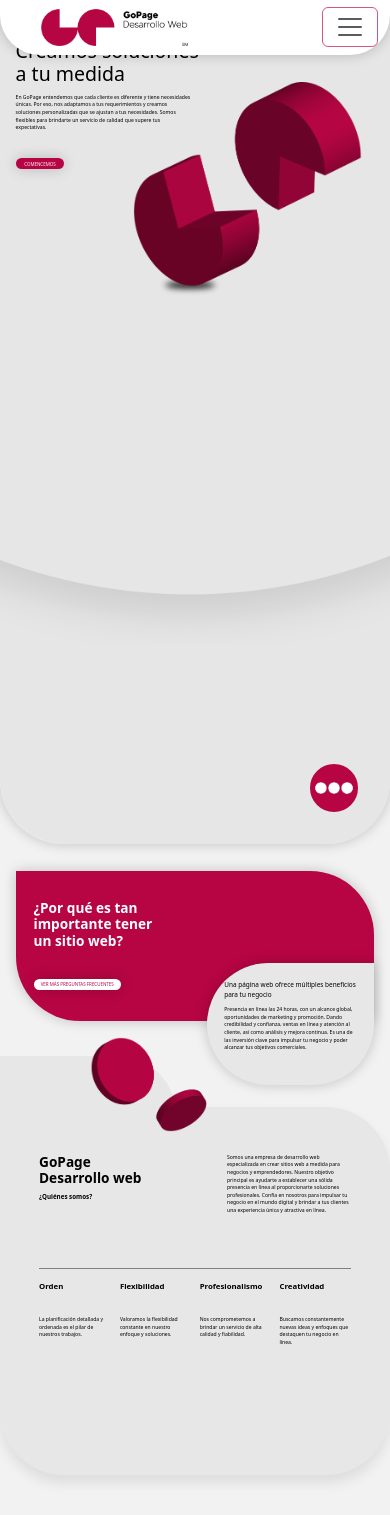
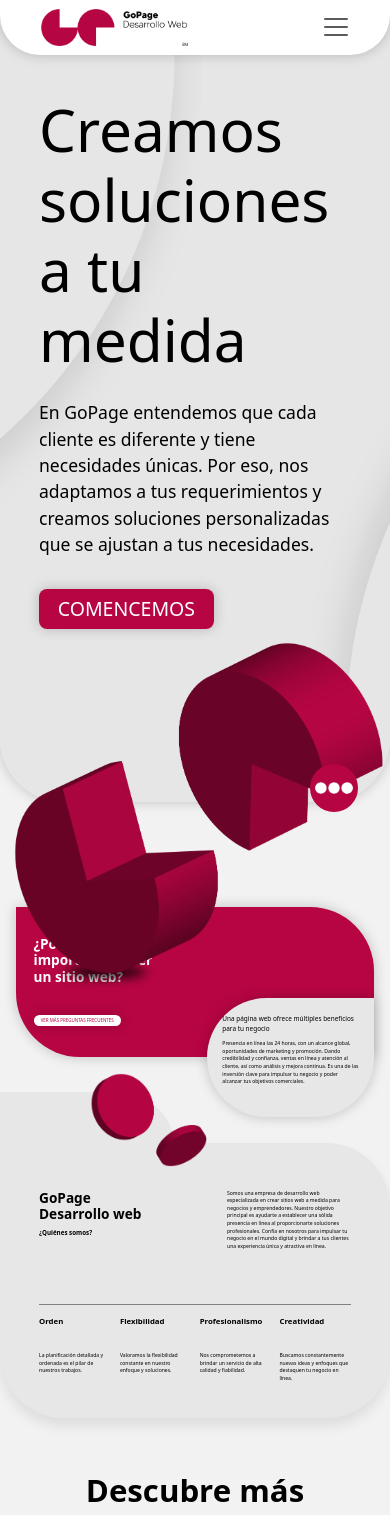
Before and after one commit to dileo24/portafolioGP, a React (Create React App) app in the folder client/: page / in a window 390 px wide. Shown: the top 1515 px of the page. Built offline with nearby package versions, Linux system fonts and the light colour scheme.

Commit message:
responsive mobile

```diff
--- a/client/src/components/Nosotros.jsx
+++ b/client/src/components/Nosotros.jsx
@@ -14,9 +14,11 @@ export default function Nosotros() {
         <p className="descr-inicio">
           En GoPage entendemos que cada cliente es diferente y tiene necesidades
           únicas. Por eso, nos adaptamos a tus requerimientos y creamos
-          soluciones personalizadas que se ajustan a tus necesidades. Somos
-          flexibles para brindarte un servicio de calidad que supere tus
-          expectativas.
+          soluciones personalizadas que se ajustan a tus necesidades.{" "}
+          <span>
+            Somos flexibles para brindarte un servicio de calidad que supere tus
+            expectativas.
+          </span>
         </p>
         <a className="button-inicio" href="#planes">
           COMENCEMOS
--- a/client/src/styles/base/_settings.scss
+++ b/client/src/styles/base/_settings.scss
@@ -7,7 +7,7 @@ $grisClaro: #e7e7e7;
 $grisOscuro: #808080;
 $tituloSize: 2.5vw;
 $descrSize: 1.3vw;
-$descrSizeResp: 3.6vw;
+$descrSizeResp: 4.5vw;
 $descrLineHeight: 150%;
 
 @mixin center {
--- a/client/src/styles/components/_navbar.scss
+++ b/client/src/styles/components/_navbar.scss
@@ -1,13 +1,10 @@
 .navContainer {
   width: 100%;
   background-color: white;
-  //background-color: rgb(255, 255, 255);
-  // background-color: rgba($color: #000000, $alpha: 1);
   position: fixed;
   z-index: 9999;
   box-shadow: 0px 0px 0.8rem 0px rgba(0, 0, 0, 0.207);
-  padding-top: 1%;
-  padding-bottom: 1%;
+  padding: 1% 0;
   border-radius: 0 0 2.5rem 2.5rem;
   -webkit-border-radius: 0 0 2.5rem 2.5rem;
   -moz-border-radius: 0 0 2.5rem 2.5rem;
@@ -51,18 +48,28 @@
   color: $magenta !important;
 }
 
+///// Responsive /////
+
+// Celulares horizontal y tablets
 @media only screen and (min-width: 700px) and (max-width: 991px) {
   .navContainer {
+    padding: 0.5% 0;
     .navbar {
       .containNav {
         .navbar-brand {
-          width: 20%;
+          width: 18%;
+          .logo {
+            width: auto;
+            height: 2rem;
+          }
         }
         .navbar-toggler {
-          border: 1px solid $magentaClaro;
+          width: 10%;
+          border: none !important;
         }
         .navbar-toggler:focus {
           box-shadow: none;
+          border: none !important;
         }
         .navbar-collapse {
           .navbar-nav {
@@ -80,6 +87,7 @@
   }
 }
 
+// Celulares vertical
 @media only screen and (max-width: 700px) {
   .navContainer {
     .navbar {
@@ -88,7 +96,8 @@
           width: 40%;
         }
         .navbar-toggler {
-          border: 1px solid $magentaClaro;
+          border: none;
+          margin-right: 4%;
         }
         .navbar-toggler:focus {
           box-shadow: none;
--- a/client/src/styles/components/_nosotros.scss
+++ b/client/src/styles/components/_nosotros.scss
@@ -2,8 +2,8 @@
   height: auto;
   color: black;
   .inicio {
-    height: 100vh;
-    //padding-bottom: 25%;
+    // height: 100vh;
+    padding-bottom: 15%;
     //background-color: rgba(255, 255, 255, 0);
     // background-image: linear-gradient(135deg, #f5f7fa 0%, #e2c3cf 100%);
     // background-image: linear-gradient(135deg, #f5f7fa 0%, #bedbf0 100%);
@@ -20,10 +20,11 @@
     .titulo-inicio {
       font-size: 5vw;
       padding: 10% 0 0 4%;
+      margin: 0;
     }
     .descr-inicio {
       margin: 1.5% 0 4% 4%;
-      width: 45%;
+      width: 46%;
       font-size: $descrSize;
       font-weight: 100;
       line-height: $descrLineHeight;
@@ -39,10 +40,9 @@
     .GPcontainer {
       position: absolute;
       margin-top: -26%;
-      right: 1rem;
+      right: 1%;
       .GP {
         width: 65vw;
-        height: auto;
       }
     }
   }
@@ -88,7 +88,7 @@
       box-shadow: 0px 0px 0.8rem 0px rgba(0, 0, 0, 0.207);
       width: 43%;
       // border: 1px solid rgb(160, 160, 160);
-      padding: 4.5%;
+      padding: 4%;
       z-index: 9;
       background-color: $grisClaro;
       // color: white;
@@ -141,7 +141,7 @@
     height: auto;
     color: black;
     padding: 12% 10%;
-    padding-bottom: 8rem;
+    padding-bottom: 9%;
     border-radius: 0 4rem 4rem 4rem;
     -webkit-border-radius: 0 4rem 4rem 4rem;
     -moz-border-radius: 0 4rem 4rem 4rem;
@@ -204,6 +204,118 @@
 
 ///// Responsive /////
 
-// Tablets
-@media only screen and (max-width: 992px) {
+// Celulares horizontal y tablets
+@media only screen and (min-width: 700px) and (max-width: 991px) {
+  .nosotrosContainer {
+    .inicio {
+      .titulo-inicio {
+        padding: 8% 0 0 4%;
+      }
+      .descr-inicio {
+        font-weight: normal;
+      }
+      .GPcontainer {
+        // margin-top: -30%;
+      }
+    }
+    .beneficios {
+      .box2 {
+        .descr-beneficios {
+          font-weight: normal;
+        }
+      }
+    }
+  }
 }
+
+// Celulares vertical
+@media only screen and (max-width: 700px) {
+  .nosotrosContainer {
+    .inicio {
+      background-size: cover;
+      background-position: center;
+      height: 95vh;
+      margin-bottom: 20%;
+      padding: 0 10%;
+      // padding-bottom: 15%;
+      .titulo-inicio {
+        font-size: 15vw;
+        padding: 0;
+        padding-top: 30%;
+      }
+      .descr-inicio {
+        margin: 8% 0 12% 0;
+        // padding: 0 6%;
+        width: 100%;
+        font-size: $descrSizeResp;
+        font-weight: 300;
+        span {
+          display: none;
+        }
+      }
+      .button-inicio {
+        font-size: 5vw;
+        padding: 2% 6%;
+        margin: 0;
+      }
+      .GPcontainer {
+        position: absolute;
+        margin-top: 0;
+        right: -3.5%;
+        .GP {
+          width: 105vw;
+        }
+      }
+    }
+
+    .beneficios {
+      .box1 {
+        .titulo-beneficios {
+        }
+        .button-beneficios {
+        }
+        .button-beneficios:hover {
+        }
+      }
+      .box2 {
+        .subtitulo-beneficios {
+        }
+        .descr-beneficios {
+        }
+      }
+      .box3 {
+      }
+      .circulos3D {
+        img {
+        }
+      }
+      .frase {
+        p {
+        }
+      }
+    }
+
+    .info {
+      .flex-info {
+        .titulo-info {
+          span {
+          }
+        }
+        .descr-info {
+        }
+      }
+      .items-info {
+        .item-info {
+        }
+        .item-info:not(:last-child) {
+        }
+        .item-info:not(:first-child) {
+        }
+        .titulo-item {
+        }
+        .descr-item {
+        }
+      }
+    }
+  }
+}
--- a/client/src/styles/components/_planes.scss
+++ b/client/src/styles/components/_planes.scss
@@ -2,10 +2,8 @@
   padding-bottom: 7%;
   background-color: $grisClaro;
   .planesYPrecios {
-    padding-top: 5rem;
-    // padding-bottom: 4rem;
     @include centerCol;
-    padding-bottom: 3rem;
+    padding: 5.3% 0 4% 0;
 
     .text {
       width: 50%;
@@ -33,11 +31,11 @@
     background-color: black;
   }
   .planes {
-    @include centerRow;
-    padding: 0 3% 0 3%;
+    display: flex;
     justify-content: space-evenly;
     align-items: center;
     flex-wrap: wrap;
+    padding: 0 3%;
     .bordeResp {
       display: none;
     }
@@ -46,7 +44,7 @@
       font-size: 1vw;
     }
     .planOro {
-      margin-bottom: 8rem;
+      margin-bottom: 9%;
     }
     .plan {
       @include centerCol;
@@ -54,32 +52,31 @@
       width: 29%;
       color: black;
       .nombrePlan {
-        margin: 3rem 0 0.5rem 0;
+        margin: 10% 0 0.5% 0;
         font-size: 2.9vw;
         font-weight: bolder;
       }
       .text {
-        padding: 0 2rem;
+        padding: 0 10%;
         text-align: center;
         margin: 0;
       }
 
       .detalles {
-        margin-top: 1.5rem;
+        margin-top: 6%;
         width: 100%;
         position: relative;
         border-radius: 0.5rem;
         box-shadow: 0px 5px 10px rgba(0, 0, 0, 0.2);
         background-color: rgb(238, 238, 238);
-        padding-right: 11%;
-        padding-left: 11%;
+        padding: 0 11%;
         @include center;
         .lista {
           padding-bottom: 25%;
         }
         .check {
-          width: 5%;
-          margin-right: 0.3rem;
+          width: 4%;
+          margin-right: 1.5%;
         }
         .precio {
           @include centerCol;
@@ -125,7 +122,7 @@
       a {
         width: 100%;
         button {
-          margin-top: 1.5rem;
+          margin-top: 6%;
           width: 100%;
           padding-top: 3.5%;
           padding-bottom: 3.5%;
@@ -155,19 +152,17 @@
     border-radius: 0.5rem;
     box-shadow: 0px 5px 10px rgba(0, 0, 0, 0.2);
     background-color: rgb(238, 238, 238);
-    margin: 0 6% 0 6%;
+    margin: 0 6%;
     padding: 0 2%;
     @include centerRow;
     .sopTecImg {
       width: 7%;
       padding: 0.5%;
-      // margin-left: 7.2%;
     }
     .detalles {
       width: 90%;
       @include centerCol;
-      // margin-left: 1%;
-      margin-left: 8.2%;
+      margin-left: 6.3%;
       color: black;
       .titulo {
         font-size: 1.7vw;
@@ -183,8 +178,6 @@
     }
     .precio {
       @include centerCol;
-      // width: 12%;
-      // margin-right: 2%;
       .prec {
         margin-top: 2%;
         @include center;
@@ -214,12 +207,14 @@
 @media only screen and (max-width: 700px) {
   .planesContainer {
     .planesYPrecios {
+      padding: 14% 0 10% 0;
       .text {
         width: 80%;
         .titulo {
           @include tituloMedianoResp;
           text-align: center;
           width: 100%;
+          margin-bottom: 4%;
         }
         p {
           font-size: $descrSizeResp;
@@ -231,7 +226,8 @@
       padding: 0 3% 5% 3%;
       p {
         color: black;
-        font-size: 3.2vw;
+        font-size: $descrSizeResp;
+        font-weight: 300;
       }
       .planOro {
         margin-bottom: 0;
@@ -243,6 +239,7 @@
         }
         .text {
           padding: 0 0;
+          width: 105%;
         }
         .detalles {
           .precio {
@@ -292,18 +289,18 @@
     flex-direction: column !important;
     height: 100%;
     .sopTecImg {
-      width: 10% !important;
+      width: 20% !important;
     }
     .detalles {
       width: 100%;
       margin-left: 0 !important;
       .titulo {
-        font-size: 5vw !important;
-        margin-bottom: 0;
+        font-size: 8vw !important;
+        margin: 6% !important;
       }
       .text {
-        font-size: 3vw !important;
-        margin-bottom: 1%;
+        font-size: $descrSizeResp !important;
+        margin-bottom: 6% !important;
         text-align: center;
         width: 100% !important;
       }
@@ -315,12 +312,12 @@
         @include center;
         .precioNum,
         .moneda {
-          font-size: 5vw !important;
+          font-size: 10vw !important;
         }
       }
       .aclaracion {
-        font-size: 2vw !important;
-        margin-bottom: 5%;
+        font-size: 4vw !important;
+        margin-bottom: 0 !important;
       }
     }
   }
--- a/client/src/styles/components/_proyectos.scss
+++ b/client/src/styles/components/_proyectos.scss
@@ -96,7 +96,7 @@
       width: 80vw;
       span {
         @include center;
-        padding-top: 24%;
+        padding-top: 22%;
         transform: translate(0, 100%);
         color: rgb(255, 255, 255);
         font-weight: bold;
```
